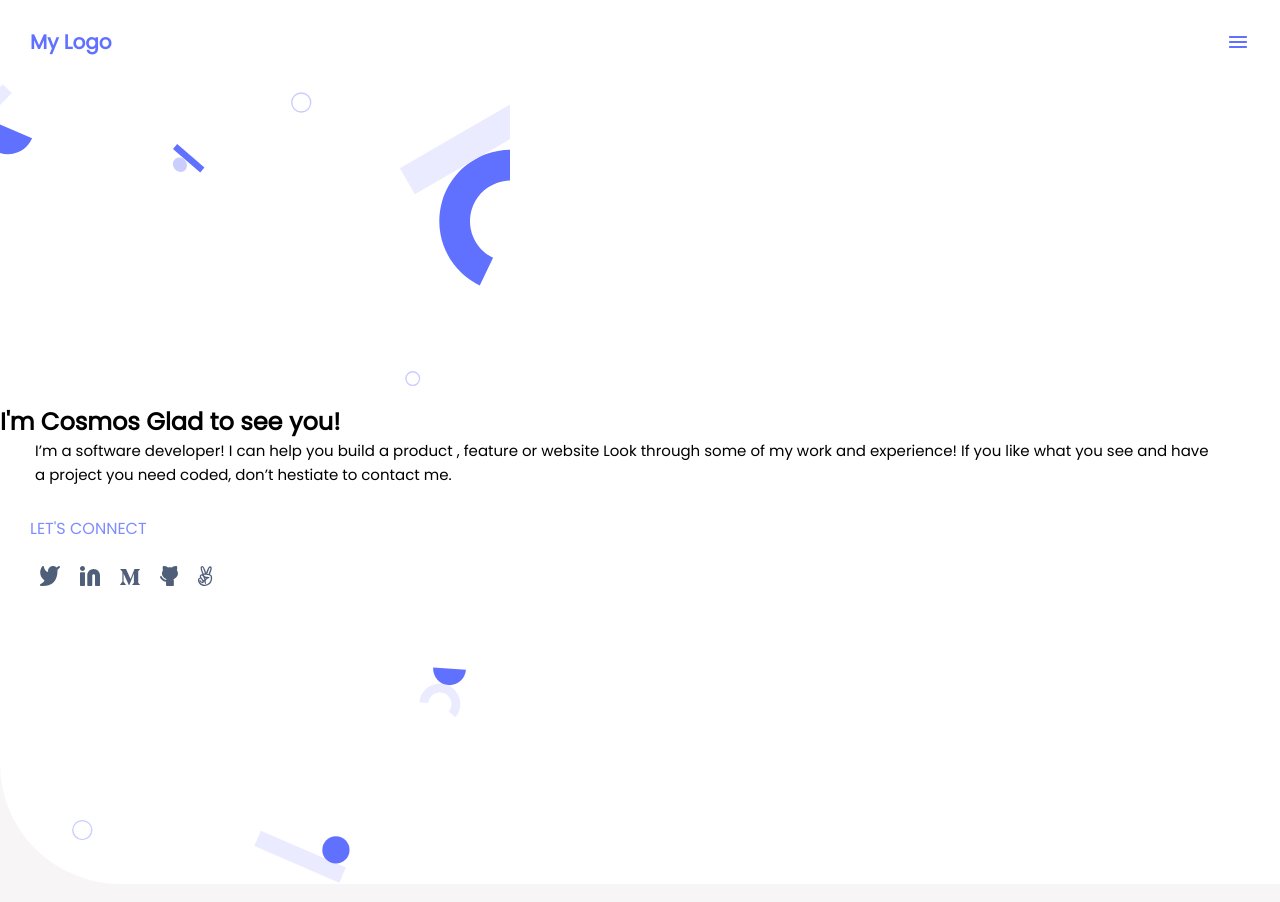
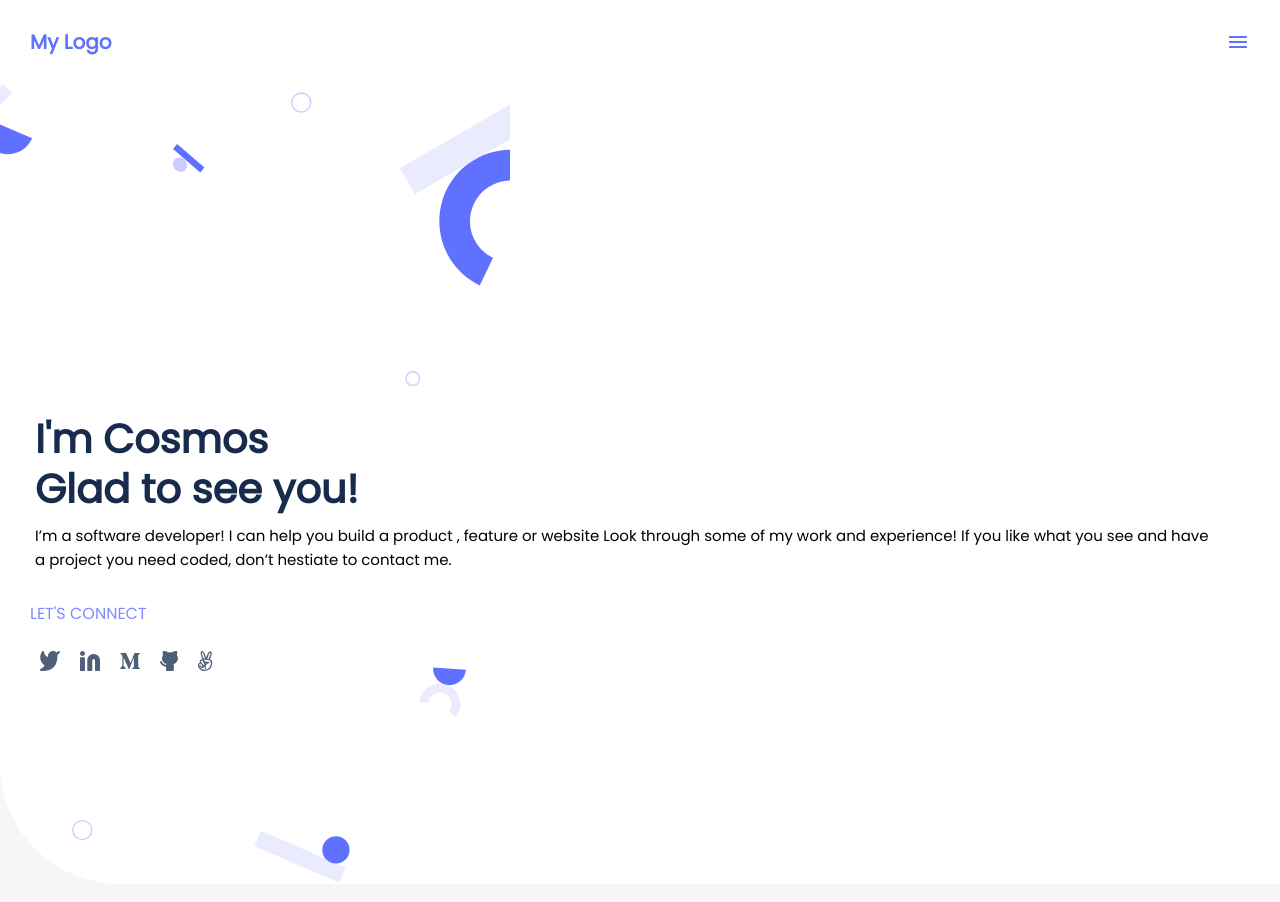
Before and after one commit to Cosmosha/Portfolio, a website: page index.html in a window 1280 px wide. Drawn offline with Linux system fonts and the light colour scheme.

Commit message:
headline h1 and ul eror fix

```diff
--- a/index.html
+++ b/index.html
@@ -34,11 +34,12 @@
     <!-- ─── Headline Section ────────────────────────────────────────── -->
     <section class="headline">
         <div class="personal-info">
-            <h1>I'm Cosmos Glad to see you!</h1>
+            <h1>I'm Cosmos <br> Glad to see you!</h1>
             <p>I’m a software developer! I can help you build a product , feature or website Look through some of my work and experience! If you like what you see and have a project you need coded, don’t hestiate to contact me.</p>
             <div class="socail-media">
                 <h3>Let's connect</h3>
                 <div class="social-icon">
+                    <ul>
                         <li>
                             <a href="#"><img src="./images/Vector-3.svg" alt="twitter"></a>
                         </li>
@@ -54,6 +55,7 @@
                         <li>
                             <a href="#"><img src="./images/Vector.svg" alt="sure"></a>
                         </li>
+                    </ul>
                 </div>
             </div>
         </div>
--- a/style.css
+++ b/style.css
@@ -69,7 +69,7 @@ header {
   padding-right: 25px;
 }
 
-.personal-info h2 {
+.personal-info h1 {
   padding: 10px 35px;
   color: #172b4d;
   font-weight: 700;
@@ -83,6 +83,10 @@ header {
   font-size: 15px;
   line-height: 24px;
   padding-bottom: 10px;
+}
+
+.personal-info ul {
+  display: flex;
 }
 
 .personal-info .socail-media {
```
Lines whose indentation alone changed are shown as unchanged.
